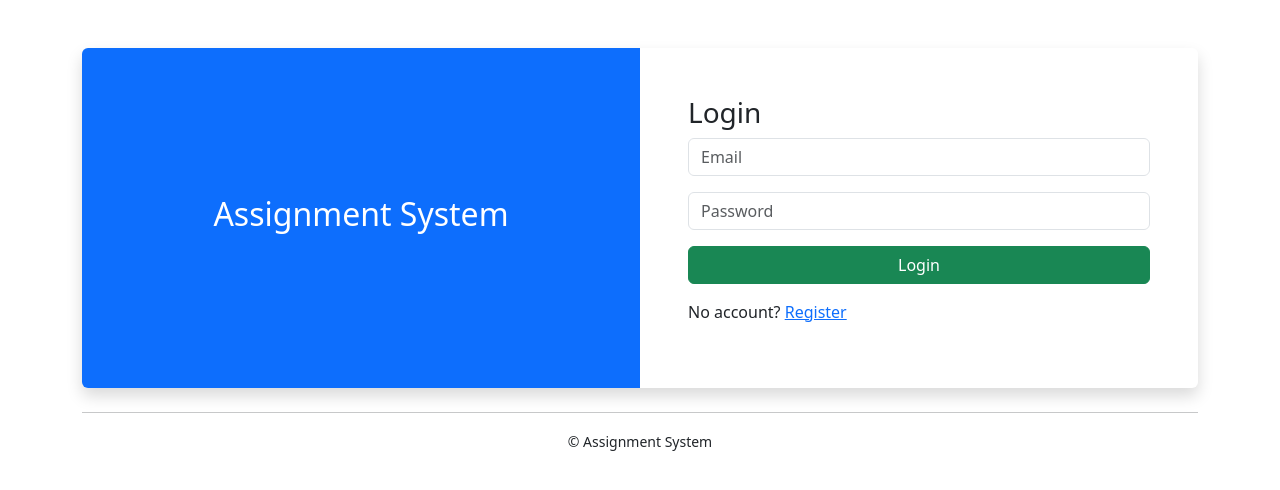
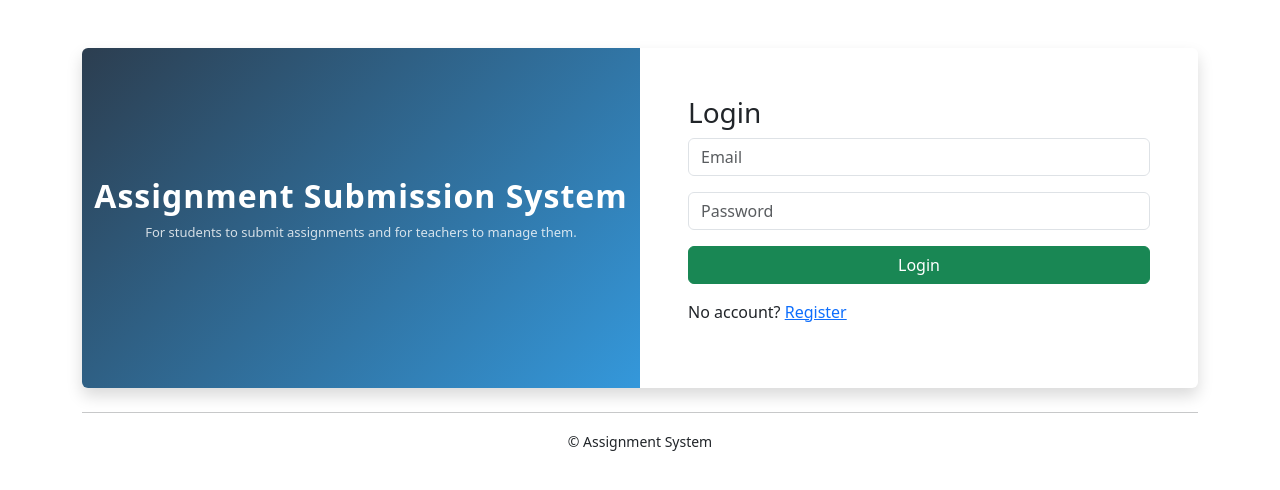
Before and after one commit to Ainaa06K/Mini-Project-2, a PHP site: page /login.php in a window 1280 px wide. Shown: the part 60-550 px from the top of the page. Run offline with PHP 8.4, Linux system fonts and the light colour scheme.

Commit message:
Update login.php

```diff
--- a/login.php
+++ b/login.php
@@ -53,8 +53,18 @@ if(isset($_POST['login'])){
 <div class="container mt-5">
 <div class="row shadow rounded overflow-hidden">
 
-<div class="col-md-6 bg-primary text-white d-flex justify-content-center align-items-center">
-<h2>Assignment System</h2>
+<div class="col-md-6 d-flex justify-content-center align-items-center text-white"
+     style="background: linear-gradient(135deg, #2c3e50, #3498db);">
+
+    <div class="text-center">
+        <h2 style="font-weight:700; letter-spacing:1px;">
+            Assignment Submission System
+        </h2>
+        <p style="font-size:13px; opacity:0.8;">
+            For students to submit assignments and for teachers to manage them.
+        </p>
+    </div>
+
 </div>
 
 <div class="col-md-6 p-5">
```
